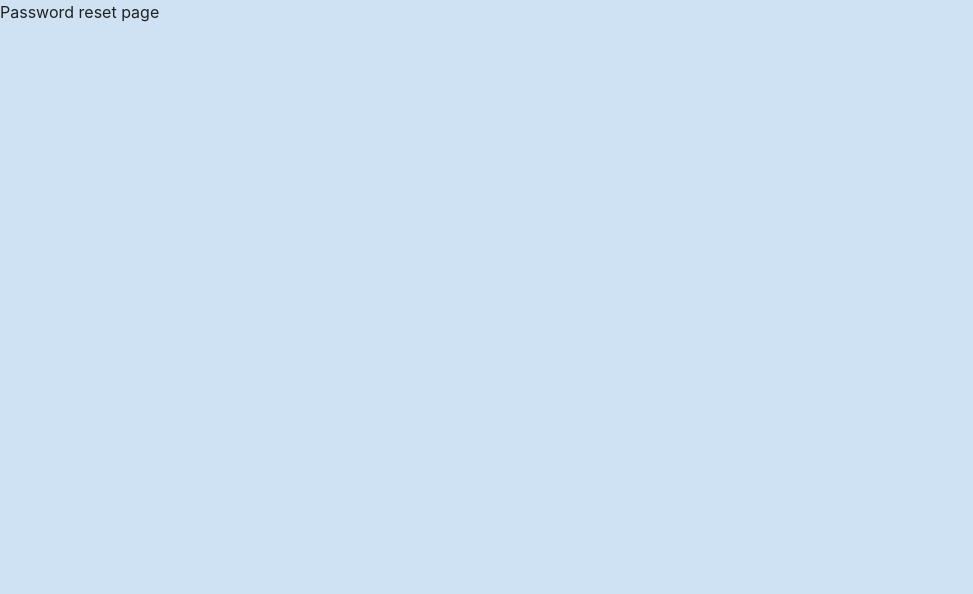
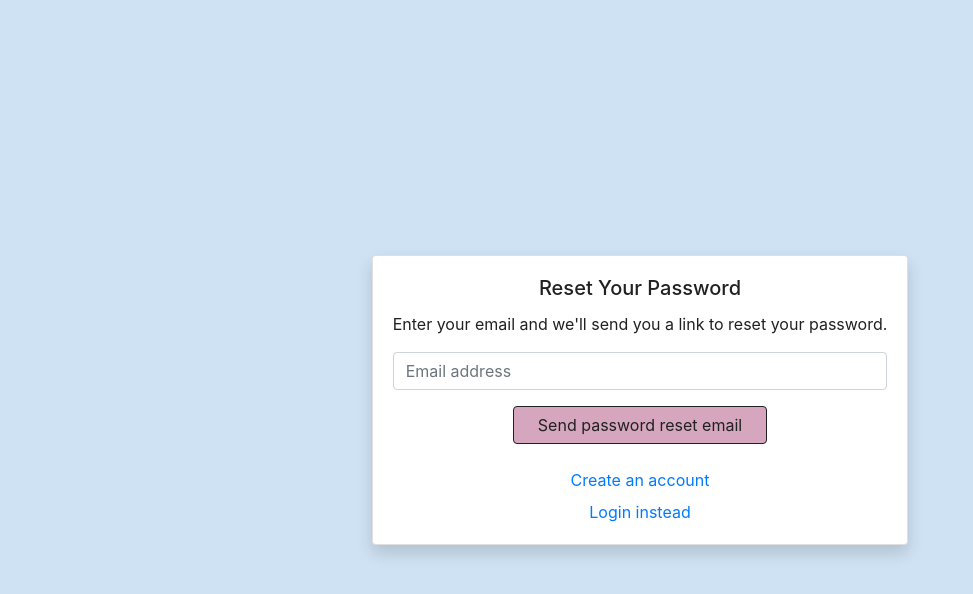
Before and after one commit to AramayisO/Pinder, a React (Create React App) app in the folder frontend/: page /password-reset in a window 1280 px wide. Shown: the top 594 px of the page, without its empty margins (0-973 px from the left). Built offline with nearby package versions, Linux system fonts and the light colour scheme; no server answers.

Commit message:
feat: implement password reset page

```diff
--- a/frontend/src/App.js
+++ b/frontend/src/App.js
@@ -3,9 +3,9 @@ import './App.css';
 
 import { AuthRoute } from './common';
 import LoginPage from './Login/LoginPage';
+import PasswordResetPage from './PasswordReset';
 
 const Home = () => (<h1>Welcome to Pinder</h1>);
-const PasswordResetPage = () => (<p>Password reset page</p>)
 
 function App() {
 
--- /dev/null
+++ b/frontend/src/PasswordReset/PasswordResetForm.js
@@ -0,0 +1,50 @@
+import { useState } from "react";
+
+const PasswordResetForm = (props) => {
+    const [email, setEmail] = useState('');
+    const [emailError, setEmailError] = useState(null);
+
+    // Same email validation regexp used by W3C.
+    const isEmailValid = (email) => (
+        email && /^[a-zA-Z0-9.!#$%&’*+/=?^_`{|}~-]+@[a-zA-Z0-9-]+(?:\.[a-zA-Z0-9-]+)*$/.test(email)
+    );
+
+    const handleSubmit = (event) => {
+        event.preventDefault();
+
+        if (!email) {
+            setEmailError('Email is required');
+        } else if (!isEmailValid(email)) {
+            setEmailError('Please enter a valid email address');
+        } else {
+            setEmailError(null);
+            props.onSubmit(email);
+        }
+    };
+
+    return (
+        <form onSubmit={handleSubmit} noValidate>
+            <div className="form-group">
+                <input
+                    type="email"
+                    id="email"
+                    className={`form-control ${emailError ? 'is-invalid' : ''}`}
+                    placeholder="Email address"
+                    aria-describedby="email-validation-feedback"
+                    value={email}
+                    onChange={e => setEmail(e.target.value)}
+                />
+                {emailError && (
+                    <div id="email-validation-feedback" class="invalid-feedback">
+                        {emailError}
+                    </div>
+                )}
+            </div>
+            <div className="text-center">
+                <button type="submit" className="btn btn-primary px-4">Send password reset email</button>
+            </div>
+        </form>
+    );
+};
+
+export default PasswordResetForm;
--- /dev/null
+++ b/frontend/src/PasswordReset/PasswordResetPage.js
@@ -0,0 +1,81 @@
+import { useContext, useState } from 'react';
+import PasswordResetForm from './PasswordResetForm';
+import { AuthContext } from '../auth';
+import { Link } from 'react-router-dom';
+
+const PasswordResetPage = (props) => {
+
+    // Get access to the auth service instance.
+    const auth = useContext(AuthContext);
+
+    // Use state to render different components depending on whether reset
+    // email was sent or not.
+    const [status, setStatus] = useState({sent: false});
+
+    // Render prompt and form to input email.
+    const CardBodyNotSent = () => (
+        <>
+            <p className="card-text text-center">Enter your email and we'll send you a link to reset your password.</p>
+            <PasswordResetForm onSubmit={sendResetEmail}/>
+            <div className="text-center mt-4">
+                <Link to="/register">Create an account</Link>
+            </div>
+            <div className="text-center mt-2">
+                <Link to="/login">Login instead</Link>
+            </div>
+        </>
+    );
+
+    // Render result after reset email is sent and link to go back to login page.
+    const CardBodySent = () => (
+        <>
+            <p className="card-text text-center">Check your email for a link to reset your password. If it doesn’t appear within a few minutes, check your spam folder.</p>
+            <div className="text-center">
+                <Link to="/login">Back to login</Link>
+            </div>
+        </>
+    );
+
+    // Loading spinner
+    const Spinner = () => (
+        <div className="text-center">
+            <div className="spinner-border text-primary" role="status">
+                <span className="sr-only">Loading...</span>
+            </div>
+        </div>
+    )
+
+    // Use the auth service to send the password reset email and update state.
+    const sendResetEmail = (email) => {
+        setStatus({sending: true});
+
+        auth.sendPasswordResetEmail(email)
+            .then(() => {
+                setStatus({
+                    sent: true,
+                    sending: false
+                });
+            })
+            .catch((error) => {
+                setStatus({
+                    sent: true,
+                    sending: false
+                });
+            });
+    };
+
+    return (
+        <div className="container vh-100 d-flex justify-content-center align-items-center">
+            <div className="card shadow">
+                <div className="card-body">
+                    <h5 className="card-title text-center">Reset Your Password</h5>
+                    {!status.sent && !status.sending && <CardBodyNotSent />}
+                    {status.sent && <CardBodySent />}
+                    {status.sending && <Spinner />}
+                </div>
+            </div>
+        </div>
+    );
+};
+
+export default PasswordResetPage;
--- /dev/null
+++ b/frontend/src/PasswordReset/index.js
@@ -0,0 +1,3 @@
+import PasswordResetPage from './PasswordResetPage'
+
+export default PasswordResetPage;
```
